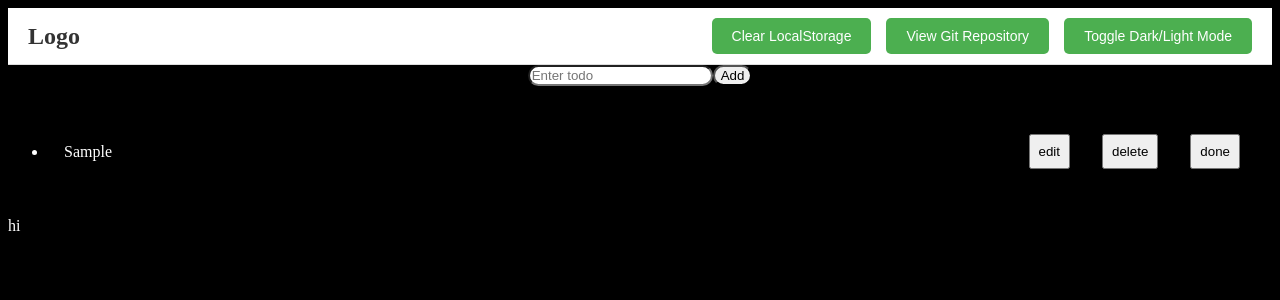
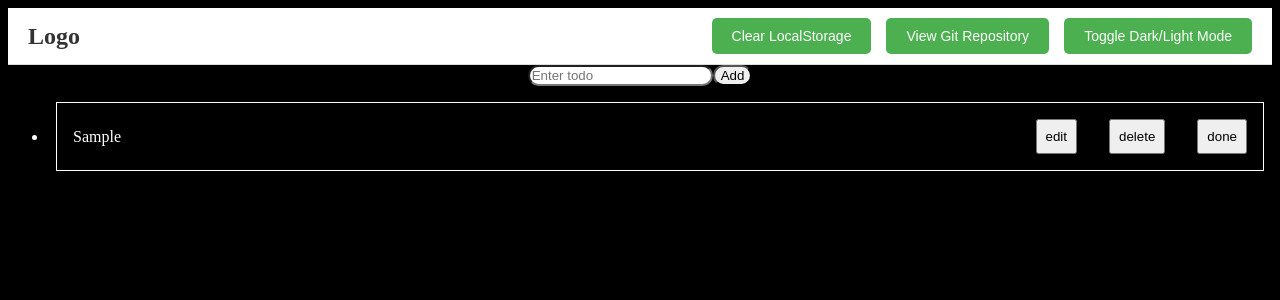
Before and after one commit to abkr020/todo-with-localstorage, a React (Vite) app: page / in a window 1280 px wide. Both pictures are taken after typing "Sample" into the empty fields and a click on the button "Add". Shown: the top 300 px of the page. Built offline with nearby package versions, Linux system fonts and the light colour scheme.

Commit message:
next edit button functionality

```diff
--- a/src/components/DisplayTodo.tsx
+++ b/src/components/DisplayTodo.tsx
@@ -5,13 +5,17 @@ import { SingleTodoObject } from '../model/SingleTodoModel';
 
 interface SingleTodoProps {
     singleTodo: SingleTodoObject,
-    handleTodoDone:(aid:number)=>void,
-    handleTodoDelete:(aid:number)=>void
+    handleTodoDone: (aid: number) => void,
+    handleTodoDelete: (aid: number) => void
+    handleTodoEdit: (aid: number) => void
 }
 
 const DisplayTodo: React.FC<SingleTodoProps> = (props) => {
     const a = 't';
 
+    const handleTodoEdits = (id: number) => {
+        log("edit", id)
+    }
     return (
         <div className={`display__todo ${process.env.VITE_NODE_ENV ? 'dev-mode' : ''} ${props.singleTodo.isDone ? 'completed__todo' : ''}`}>
             {/* <strong>here</strong> */}
@@ -27,9 +31,9 @@ const DisplayTodo: React.FC<SingleTodoProps> = (props) => {
                     </s> : ""}
             </div>
             <div className='display__todo__buttons'>
-                <button>edit</button>
-                <button onClick={()=>props.handleTodoDelete(props.singleTodo.id)}>delete</button>
-                <button onClick={() => props.handleTodoDone(props.singleTodo.id)}>{props.singleTodo.isDone ? "completed": "done"}</button>
+                <button onClick={() => handleTodoEdits(props.singleTodo.id)}>edit</button>
+                <button onClick={() => props.handleTodoDelete(props.singleTodo.id)}>delete</button>
+                <button onClick={() => props.handleTodoDone(props.singleTodo.id)}>{props.singleTodo.isDone ? "completed" : "done"}</button>
             </div>
             {/* <div>
                 ak
--- a/src/components/TodoList.tsx
+++ b/src/components/TodoList.tsx
@@ -26,8 +26,13 @@ const TodoList: React.FC<TodoListProps> = (props) => {
     log("deleting todo id", id);
     // props.setTodos()
     props.setTodos(props.todos.filter(todo => todo.id != id))
+  }
+  const handleTodoEdit = (id: number) => {
+    log("edit todo id", id);
+    // props.setTodos()
+    // props.setTodos(props.todos.filter(todo => todo.id != id))
+  }
 
-  }
   return (
     <div>
       <ul>
@@ -36,7 +41,7 @@ const TodoList: React.FC<TodoListProps> = (props) => {
           .sort((a: { isDone: boolean }, b: { isDone: boolean }) => Number(a.isDone) - Number(b.isDone))
           .map((todo, index) => (
             <li key={index}>
-              <DisplayTodo singleTodo={todo} handleTodoDone={handleTodoDone} handleTodoDelete={handleTodoDelete} />
+              <DisplayTodo singleTodo={todo} handleTodoDone={handleTodoDone} handleTodoDelete={handleTodoDelete} handleTodoEdit={handleTodoEdit}/>
             </li> // Access and display Itodo from each ITodos object
             //   <li key={index}>{todo.PropertyTodo}</li> // Access and display Itodo from each ITodos object
           ))}
--- a/src/components/styles/DisplayTodo.css
+++ b/src/components/styles/DisplayTodo.css
@@ -2,8 +2,11 @@
     display: flex;
     /* justify-content: space-evenly; */
     justify-content: space-between;
-    padding: 1rem;
+    /* padding: 1rem; */
+    padding-left: 1rem;
+    margin: 0.5rem;
     align-items: center;
+    border: 1px solid;
 }
 
 .display__todo__single {
@@ -26,7 +29,7 @@
 /* development */
 
 .display__todo.dev-mode {
-    border: 2px dashed tomato;
+    /* border: 2px dashed tomato; */
 
 }
 .display__todo__single.dev-mode {
--- a/src/my_app/MyApp.tsx
+++ b/src/my_app/MyApp.tsx
@@ -8,9 +8,6 @@ const MyApp = () => {
         <>
             <Navbar />
             <Todo />
-            <div>
-                hi
-            </div>
         </>
     )
 }
```
